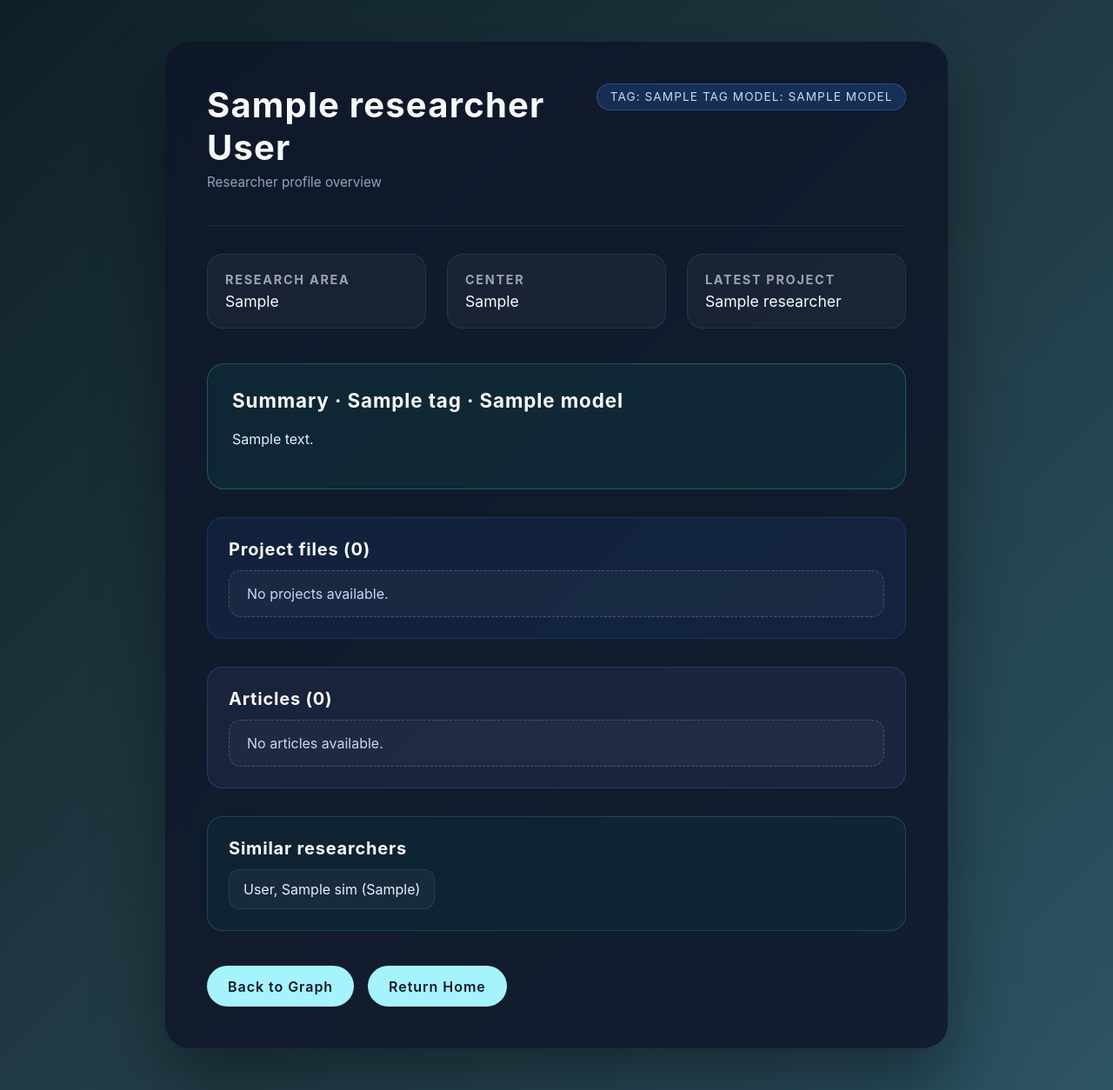
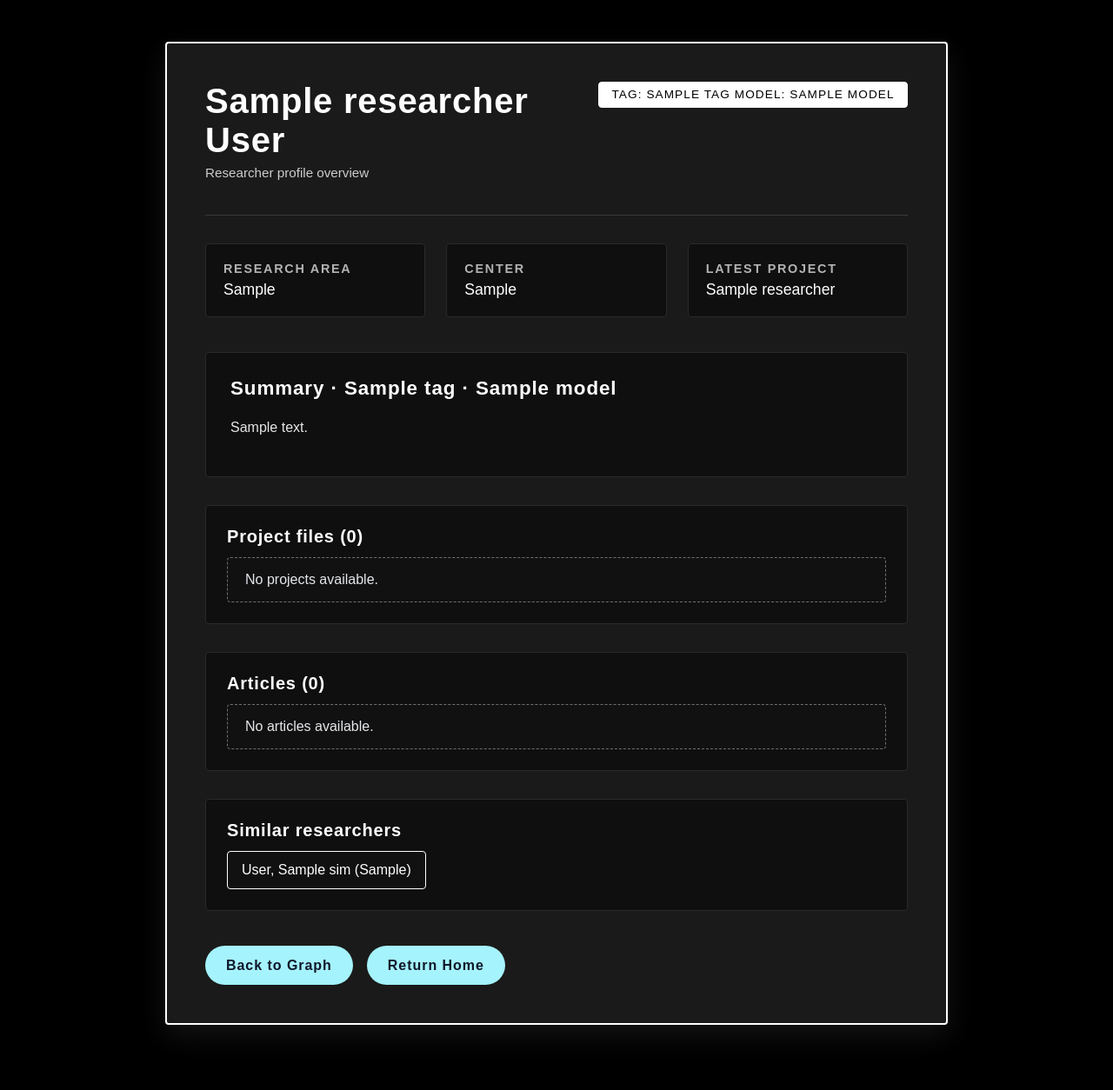
Before and after one commit to sivt-famaf/mapa-ciencia-unc, a FastAPI app: template mapa_ciencia_unc/templates/researcher.html in a window 1280 px wide. Shown: the whole page at 87% size. After the commit the page ends 1185 px from the top, so only its background shows below. Run offline with FastAPI, Linux system fonts and the light colour scheme; the template is opened without the code that fills it: most values are stand-ins (such as "Sample title", 1, 10 or a date in 2020); parts of the project's set-up code (start-up, migrations or seed data) failed here and were passed over; some libraries are stand-ins or nearby versions.

Commit message:
match style to homepage

```diff
--- a/mapa_ciencia_unc/templates/researcher.html
+++ b/mapa_ciencia_unc/templates/researcher.html
@@ -12,9 +12,9 @@
       body {
         margin: 0;
         min-height: 100vh;
-        font-family: "Inter", system-ui, -apple-system, BlinkMacSystemFont, sans-serif;
-        background: linear-gradient(135deg, #0f2027, #203a43, #2c5364);
-        color: #f9fafb;
+        font-family: sans-serif;
+        background: #000;
+        color: #fff;
         display: flex;
         align-items: center;
         justify-content: center;
@@ -22,18 +22,18 @@
       }
       main {
         width: min(900px, 100%);
-        background: rgba(15, 23, 42, 0.88);
-        border-radius: 28px;
-        padding: 3rem;
-        box-shadow: 0 40px 80px rgba(0, 0, 0, 0.4);
-        backdrop-filter: blur(14px);
+        background: #1a1a1a;
+        border-radius: 4px;
+        padding: 2.75rem;
+        box-shadow: 0 12px 32px rgba(255, 255, 255, 0.08);
+        border: 2px solid #fff;
       }
       header {
         display: flex;
         justify-content: space-between;
         gap: 1.5rem;
         flex-wrap: wrap;
-        border-bottom: 1px solid rgba(255, 255, 255, 0.08);
+        border-bottom: 1px solid rgba(255, 255, 255, 0.14);
         padding-bottom: 1.5rem;
         margin-bottom: 2rem;
       }
@@ -43,23 +43,24 @@
       h1 {
         margin: 0;
         font-size: 2.5rem;
-        letter-spacing: 0.03em;
+        letter-spacing: 0.02em;
+        color: #fff;
       }
       .breadcrumb {
         margin-top: 0.4rem;
-        color: #94a3b8;
+        color: #ccc;
         font-size: 0.95rem;
       }
       .tag-pill {
         align-self: flex-start;
         padding: 0.4rem 0.9rem;
-        border-radius: 999px;
+        border-radius: 4px;
         font-size: 0.85rem;
         letter-spacing: 0.08em;
         text-transform: uppercase;
-        background: rgba(59, 130, 246, 0.2);
-        border: 1px solid rgba(59, 130, 246, 0.4);
-        color: #bfdbfe;
+        background: #fff;
+        border: 1px solid #fff;
+        color: #000;
       }
       .info-grid {
         display: grid;
@@ -69,28 +70,27 @@
       }
       .info-card {
         padding: 1.25rem;
-        border-radius: 18px;
-        background: rgba(255, 255, 255, 0.04);
-        border: 1px solid rgba(255, 255, 255, 0.08);
+        border-radius: 4px;
+        background: #0f0f0f;
+        border: 1px solid #2a2a2a;
         cursor: pointer;
         transition: all 0.2s ease;
       }
       .info-card:hover {
-        background: rgba(255, 255, 255, 0.08);
-        border-color: rgba(255, 255, 255, 0.15);
-        transform: translateY(-2px);
+        background: #161616;
+        border-color: #3a3a3a;
       }
       .info-card h3 {
         margin: 0 0 0.4rem;
         font-size: 0.9rem;
         letter-spacing: 0.12em;
         text-transform: uppercase;
-        color: #9ca3af;
+        color: #b3b3b3;
       }
       .info-card p {
         margin: 0;
         font-size: 1.1rem;
-        color: #f8fafc;
+        color: #fff;
       }
       .truncated {
         display: inline;
@@ -100,19 +100,20 @@
       }
       section.summary {
         padding: 1.75rem;
-        border-radius: 20px;
-        background: rgba(15, 118, 110, 0.15);
-        border: 1px solid rgba(94, 234, 212, 0.25);
+        border-radius: 4px;
+        background: #0f0f0f;
+        border: 1px solid #2a2a2a;
       }
       section.summary h2 {
         margin-top: 0;
         font-size: 1.4rem;
         letter-spacing: 0.04em;
+        color: #fff;
       }
       section.summary .summary-content {
         margin-bottom: 0;
         line-height: 1.6;
-        color: #e0f2fe;
+        color: #e6e6e6;
       }
       section.summary .summary-content ul,
       section.summary .summary-content ol {
@@ -122,26 +123,28 @@
       section.downloads {
         margin-top: 2rem;
         padding: 1.5rem;
-        border-radius: 18px;
-        background: rgba(59, 130, 246, 0.08);
-        border: 1px solid rgba(59, 130, 246, 0.2);
+        border-radius: 4px;
+        background: #0f0f0f;
+        border: 1px solid #2a2a2a;
       }
       section.downloads h2 {
         margin: 0 0 0.75rem;
         font-size: 1.25rem;
         letter-spacing: 0.04em;
+        color: #fff;
       }
       section.similar {
         margin-top: 2rem;
         padding: 1.5rem;
-        border-radius: 18px;
-        background: rgba(15, 118, 110, 0.1);
-        border: 1px solid rgba(94, 234, 212, 0.18);
+        border-radius: 4px;
+        background: #0f0f0f;
+        border: 1px solid #2a2a2a;
       }
       section.similar h2 {
         margin: 0 0 0.75rem;
         font-size: 1.25rem;
         letter-spacing: 0.04em;
+        color: #fff;
       }
       .similar-list {
         list-style: none;
@@ -155,17 +158,17 @@
         align-items: center;
         gap: 0.5rem;
         padding: 0.75rem 1rem;
-        border-radius: 12px;
-        background: rgba(255, 255, 255, 0.04);
-        border: 1px solid rgba(255, 255, 255, 0.08);
-        color: #e0f2fe;
+        border-radius: 4px;
+        background: #111;
+        border: 1px solid #fff;
+        color: #fff;
         text-decoration: none;
         transition: transform 0.15s ease, background 0.2s ease, border-color 0.2s ease;
       }
       .similar-item a:hover {
         transform: translateY(-1px);
-        background: rgba(255, 255, 255, 0.08);
-        border-color: rgba(255, 255, 255, 0.18);
+        background: #1c1c1c;
+        border-color: #fff;
       }
       .download-list {
         list-style: none;
@@ -220,31 +223,33 @@
         justify-content: center;
         width: 42px;
         height: 42px;
-        border-radius: 10px;
+        border-radius: 4px;
         text-decoration: none;
-        border: 1px solid rgba(255, 255, 255, 0.12);
-        background: rgba(59, 130, 246, 0.15);
-        color: #bfdbfe;
-        transition: transform 0.15s ease, background 0.2s ease, border-color 0.2s ease;
+        border: 2px solid #fff;
+        background: #fff;
+        color: #000;
+        transition: transform 0.15s ease, background 0.2s ease, border-color 0.2s ease, color 0.2s ease;
         cursor: pointer;
       }
       .download-btn:hover,
       .preview-btn:hover {
         transform: translateY(-1px);
-        background: rgba(59, 130, 246, 0.22);
-        border-color: rgba(59, 130, 246, 0.35);
+        background: #e0e0e0;
+        border-color: #fff;
+        color: #000;
       }
       section.articles {
         margin-top: 2rem;
         padding: 1.5rem;
-        border-radius: 18px;
-        background: rgba(129, 140, 248, 0.08);
-        border: 1px solid rgba(129, 140, 248, 0.2);
+        border-radius: 4px;
+        background: #0f0f0f;
+        border: 1px solid #2a2a2a;
       }
       section.articles h2 {
         margin: 0 0 0.75rem;
         font-size: 1.25rem;
         letter-spacing: 0.04em;
+        color: #fff;
       }
       .article-list {
         list-style: none;
@@ -292,10 +297,10 @@
       }
       .summary-empty {
         padding: 1rem 1.25rem;
-        border-radius: 14px;
-        border: 1px dashed rgba(255, 255, 255, 0.2);
-        color: #cbd5f5;
-        background: rgba(255, 255, 255, 0.03);
+        border-radius: 4px;
+        border: 1px dashed rgba(255, 255, 255, 0.4);
+        color: #e5e7eb;
+        background: #111;
       }
       .actions {
         margin-top: 2.5rem;
```
Also changed, not shown: other parts of mapa_ciencia_unc/templates/researcher.html (+28 -26 lines), mapa_ciencia_unc/templates/graph.html (+39 -35 lines).
